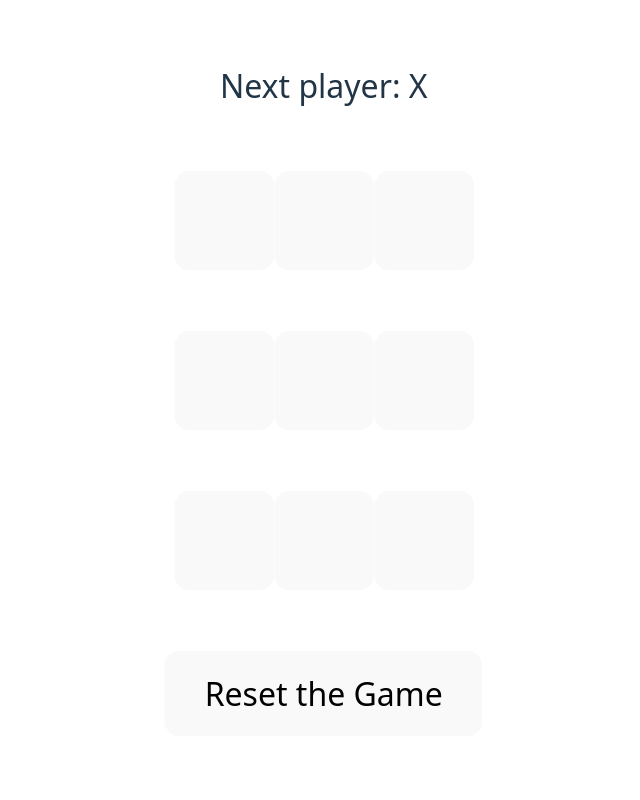
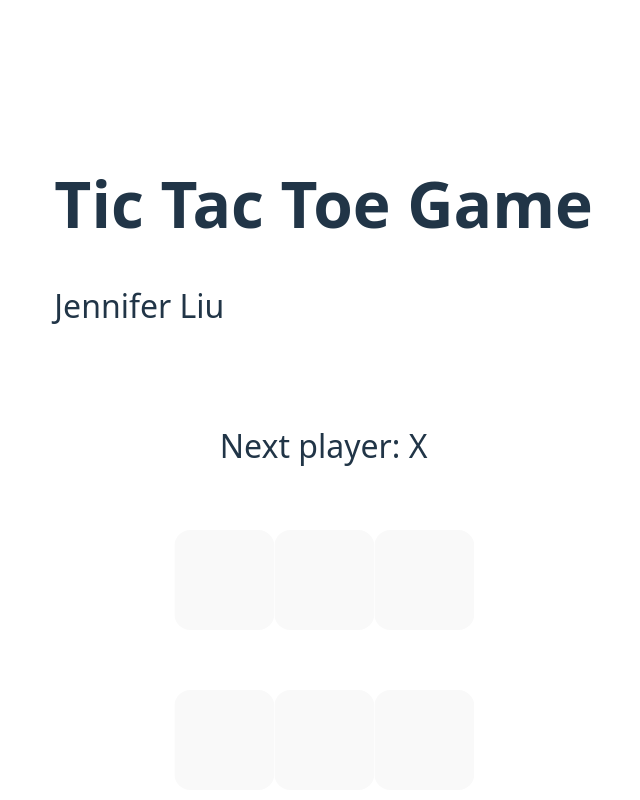
Before and after one commit to jenn-liuu/technify-tic-tac-toe, a React (Vite) app in the folder my-react-app/: page / in a window 1280 px wide. Shown: the top 800 px of the page, without its empty margins (316-956 px from the left). Built offline with nearby package versions, Linux system fonts and the light colour scheme.

Commit message:
Added header with title and name

```diff
--- a/my-react-app/src/App.jsx
+++ b/my-react-app/src/App.jsx
@@ -1,4 +1,5 @@
-import { useState } from 'react';
+import React, { useState } from 'react';
+import Header from './Header';
 
 function Square({value , onSquareClick}) {
   return (
@@ -43,6 +44,7 @@ export default function Board() {
 
   return (
     <div className="whole-game">
+      <Header />
       <div className="status">{status}</div>
         <div className="board-row">
           <Square value={squares[0]} onSquareClick={() => handleClick(0)} />
--- /dev/null
+++ b/my-react-app/src/Header.jsx
@@ -0,0 +1,10 @@
+import React from 'react';
+
+export default function Header() {
+    return (
+        <header className="header">
+            <h1>Tic Tac Toe Game</h1>
+            <p class="subtitle">Jennifer Liu</p>
+        </header>
+    )
+}
--- a/my-react-app/src/index.css
+++ b/my-react-app/src/index.css
@@ -38,6 +38,7 @@ body {
   align-items: center;
   gap: 30px;
   transform: scale(2);
+  transform-origin: top center;
 }
 
 .board-row {
@@ -50,7 +51,8 @@ body {
 }
 
 h1 {
-  font-size: 3.2em;
+  margin-top: 0;
+  font-size: 2.0em;
   line-height: 1.1;
 }
 
```
